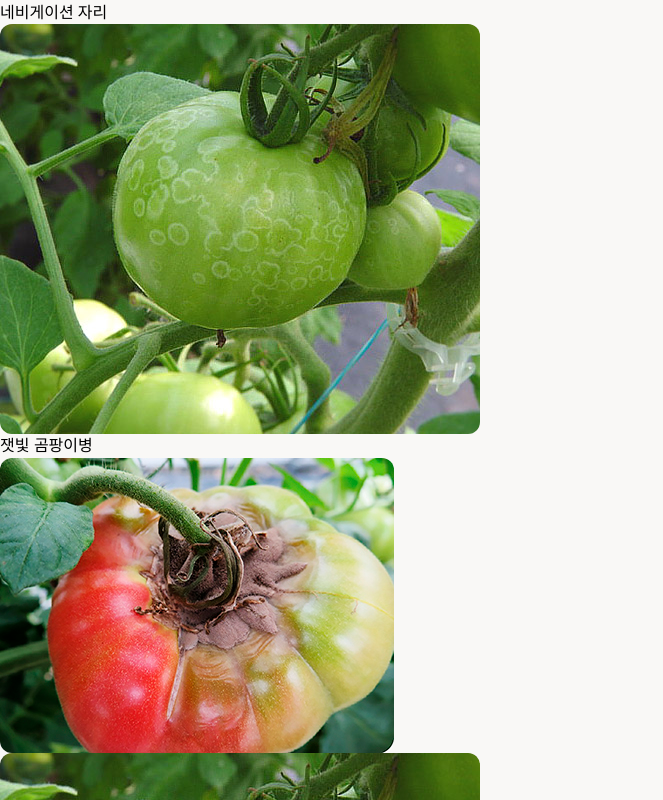
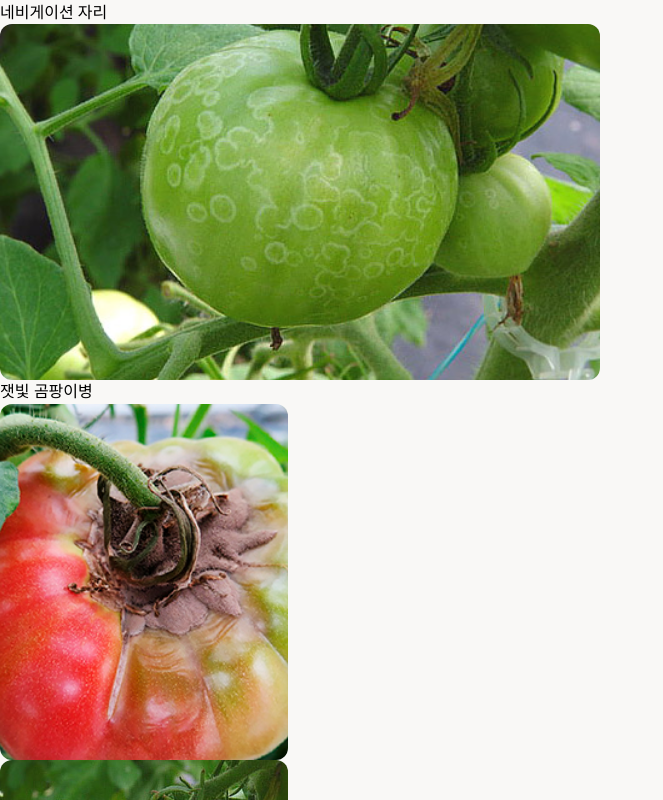
Before and after one commit to S-V-23-BootCamp-Team-F/frontend, a React (Vite) app: page /result in a window 1280 px wide. Shown: the whole page, without its empty margins (0-663 px from the left). Built offline with nearby package versions, Linux system fonts and the light colour scheme.

Commit message:
design : 예시 image 크기조절

```diff
--- a/src/pages/ResultPage.tsx
+++ b/src/pages/ResultPage.tsx
@@ -15,13 +15,22 @@ const ResultPage = () => {
         {/* 본문 왼쪽 */}
         <div>
           <div>
-            <img src={tomato2} className="sub_tomato1 rounded-xl" />
+            <img
+              src={tomato2}
+              className="sub_tomato1 rounded-xl w-600 h-356 object-cover"
+            />
             <div className="font-press-bold">잿빛 곰팡이병</div>
           </div>
           <div>
             <div>
-              <img src={tomato3} className="sub_tomato2 rounded-xl" />
-              <img src={tomato2} className="sub_tomato3 rounded-xl" />
+              <img
+                src={tomato3}
+                className="sub_tomato2 rounded-xl w-72 h-356 object-cover"
+              />
+              <img
+                src={tomato2}
+                className="sub_tomato3 rounded-xl w-72 h-356 object-cover"
+              />
             </div>
             <div className="font-press-bold">관련 사진</div>
           </div>
--- a/tailwind.config.cjs
+++ b/tailwind.config.cjs
@@ -16,9 +16,11 @@ module.exports = {
       },
       width: {
         700: "43.75rem",
+        600: "37.5rem",
       },
       height: {
         150: "10rem",
+        356: "22.25rem",
       },
     },
   },
```
